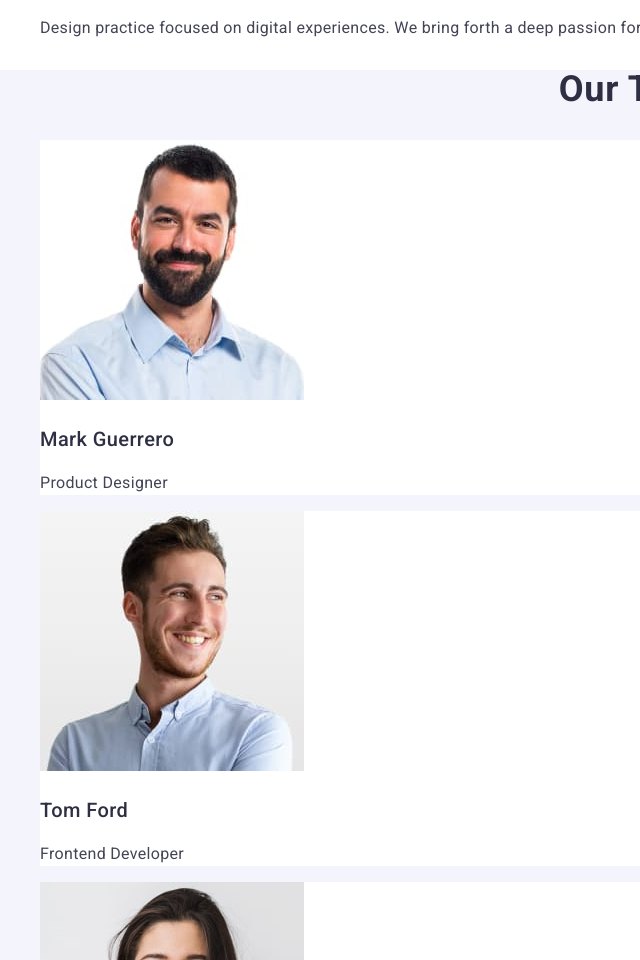
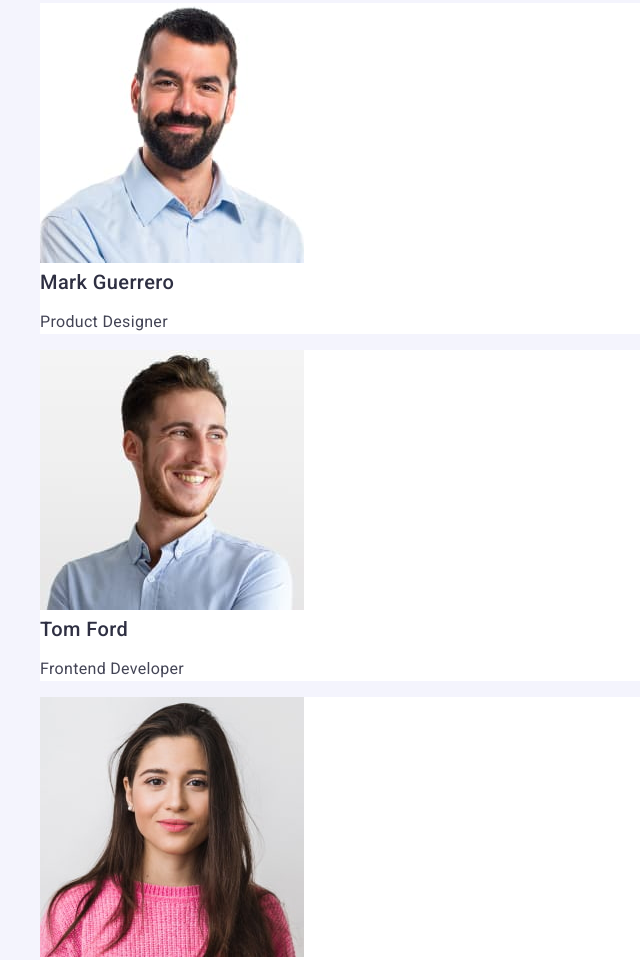
Before and after one commit to DmytroK-goit/goit-markup-hw-03, a plain HTML site: page index.html in a window 1280 px wide. Shown: the part 671-1631 px from the top of the page, without its empty margins (0-640 px from the left). Drawn offline with nearby package versions, Linux system fonts and the light colour scheme.

Commit message:
Update styles.css

```diff
--- a/css/styles.css
+++ b/css/styles.css
@@ -2,6 +2,7 @@
   --prime-color: #2e2f42;
   --second-color: #434455;
 }
+
 body {
   font-family: "Roboto", sans-serif;
   font-weight: 400;
@@ -11,13 +12,23 @@ body {
   color: var(--second-color);
   background-color: #ffffff;
 }
+
 ul {
   list-style-type: none;
 }
+
+h1,
+h2,
+h3 {
+  margin: 0;
+  padding: 0;
+}
+
 a {
   text-decoration: none;
   text-transform: none;
 }
+
 .logo {
   font-family: "Raleway", sans-serif;
   font-weight: 700;
@@ -27,6 +38,7 @@ a {
   text-transform: uppercase;
   color: #4d5ae5;
 }
+
 .header-logo-second-part {
   color: var(--prime-color);
 }
@@ -36,31 +48,37 @@ a {
   font-size: 16px;
   color: var(--prime-color);
 }
+
 .header-nav:focus {
   color: #404bbf;
 }
+
 .header-nav:hover {
   color: #404bbf;
 }
+
 .header-nav:active {
   color: #404bbf;
   text-decoration: underline;
 }
 
-.header-address{
+.header-address {
   font-style: normal;
 }
 
-.header-address-li{
+.header-address-li {
   color: var(--second-color);
 
 }
+
 .header-address-li:hover {
   color: #404bbf;
 }
-.header-address-li:focus{
+
+.header-address-li:focus {
   color: #404bbf;
 }
+
 /* hero */
 .hero-h-main {
   font-family: "Roboto", sans-serif;
@@ -71,9 +89,11 @@ font-style: normal;
   letter-spacing: 0.02em;
   color: #fff;
 }
+
 .hero {
   background-color: var(--prime-color);
 }
+
 .hero-button {
   color: #fff;
   background-color: #4d5ae5;
@@ -82,12 +102,15 @@ font-style: normal;
   letter-spacing: 0.04em;
   cursor: pointer;
 }
+
 .hero-button:hover {
   background-color: #404bbf;
 }
-.hero-button:focus{
+
+.hero-button:focus {
   background-color: #404BBF;
 }
+
 /* advanteges */
 .advanteges-h {
   font-weight: 500;
@@ -96,13 +119,16 @@ font-style: normal;
   letter-spacing: 0.02em;
   color: var(--prime-color);
 }
+
 .advanteges-p {
   color: var(--second-color);
 }
+
 /* our-team */
 .our-team {
   background-color: #f4f4fd;
 }
+
 .our-team-main-h {
   font-weight: 700;
   font-size: 36px;
@@ -112,36 +138,44 @@ font-style: normal;
   text-transform: capitalize;
   color: #2e2f42;
 }
-.our-team-li{
+
+.our-team-li {
   background-color: #FFFFFF;
 }
+
 .our-team h3 {
   font-weight: 500;
   font-size: 20px;
   line-height: 1.2;
 }
+
 .our-team p {
   color: var(--second-color);
 }
+
 /* our-portfolio */
 .our-portfolio h2 {
   font-weight: 700;
   font-size: 36px;
   line-height: 1.11;
 }
+
 .our-portfolio h3 {
   font-weight: 500;
   font-size: 20px;
   line-height: 1.2;
 }
+
 .our-portfolio p {
   color: var(--second-color);
 }
+
 /* footer */
 .footer {
   background-color: var(--prime-color);
 }
-.footer-logo{
+
+.footer-logo {
   font-family: "Raleway", sans-serif;
   font-weight: 700;
   font-size: 18px;
@@ -150,6 +184,7 @@ font-style: normal;
   text-transform: uppercase;
   color: #4d5ae5;
 }
+
 .footer-logo-second-part {
   font-family: "Raleway", sans-serif;
   font-weight: 700;
@@ -159,6 +194,7 @@ font-style: normal;
   text-transform: uppercase;
   color: #f4f4fd;
 }
+
 .footer-p {
   color: #f4f4fd;
 }
```
Lines whose indentation alone changed are shown as unchanged.
